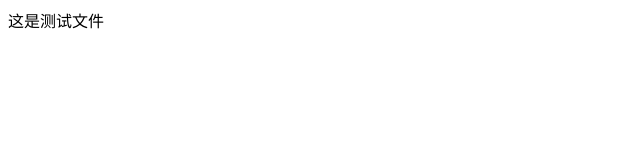
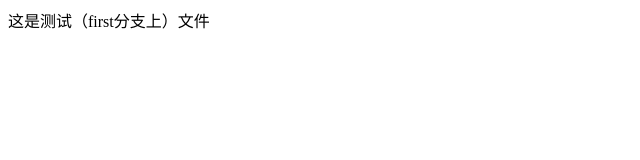
Before and after one commit to SidoTenso/Jingdong, a website: page wwwroot/git测试.html in a window 1280 px wide. Shown: the whole page, without its empty margins (0-640 px from the left). Drawn offline with Linux system fonts and the light colour scheme.

Commit message:
这是第一次提交

```diff
--- a/wwwroot/git测试.html
+++ b/wwwroot/git测试.html
@@ -7,6 +7,7 @@
     <title>Document</title>
 </head>
 <body>
-    <div>这是测试文件</div>
+    <div>这是测试（first分支上）文件</div>
+
 </body>
 </html>
```
